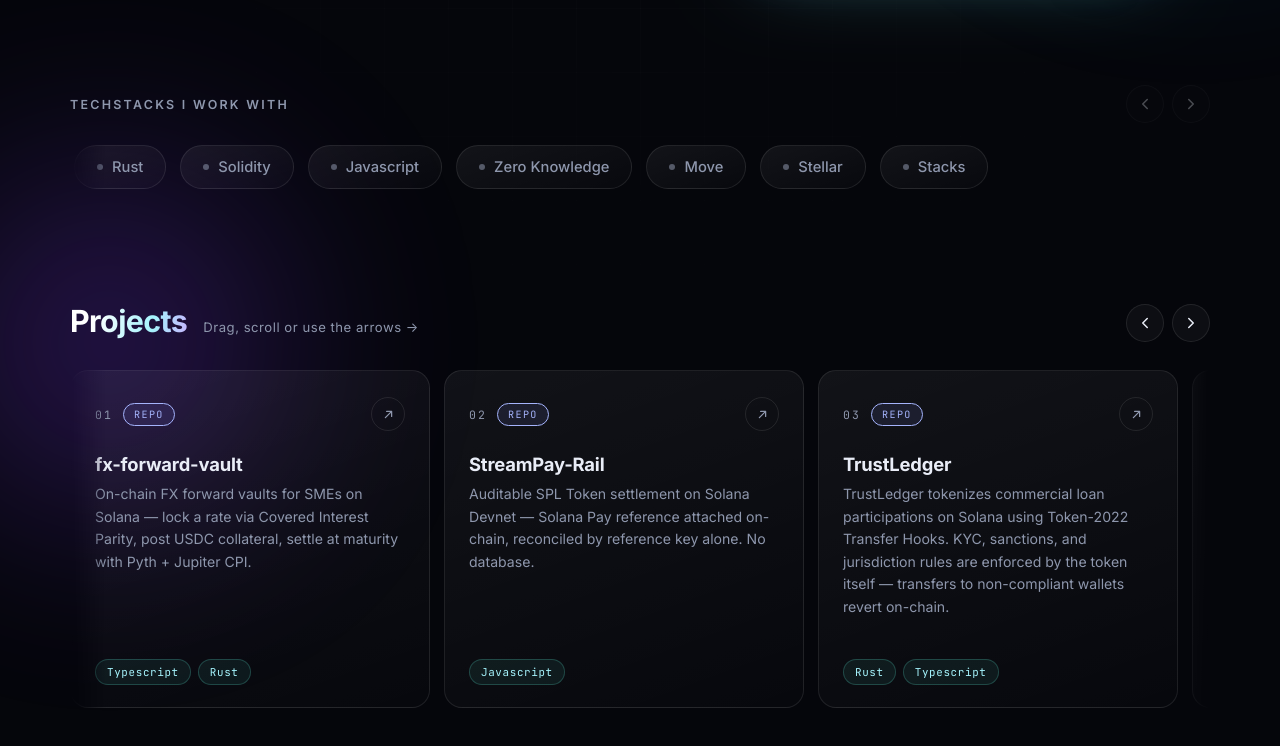
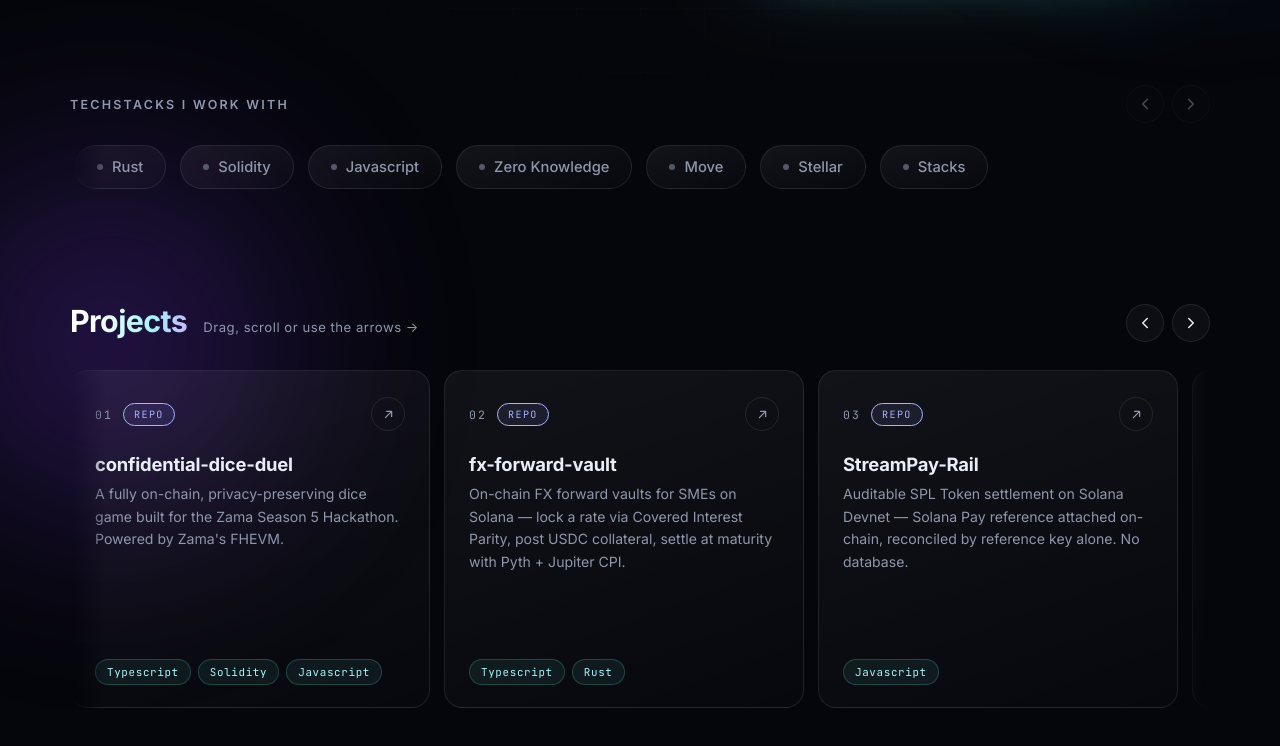
Before and after one commit to syed-ghufran-hassan/Portfolio, a plain HTML site: page index.html in a window 1280 px wide. Shown: the part 440-1186 px from the top of the page. Drawn offline with Linux system fonts and the light colour scheme.

Commit message:
Update index.html

```diff
--- a/index.html
+++ b/index.html
@@ -460,6 +460,13 @@
    ========================================================= */
 const PROJECTS = [
    {
+    title: "confidential-dice-duel",
+    desc:  "A fully on-chain, privacy-preserving dice game built for the Zama Season 5 Hackathon. Powered by Zama's FHEVM.",
+    tags:  ["Typescript", "Solidity", "Javascript"],
+    type:  "repo",
+    link:  "https://github.com/syed-ghufran-hassan/confidential-dice-duel"
+  },
+   {
     title: "fx-forward-vault",
     desc:  "On-chain FX forward vaults for SMEs on Solana — lock a rate via Covered Interest Parity, post USDC collateral, settle at maturity with Pyth + Jupiter CPI.",
     tags:  ["Typescript", "Rust"],
```
